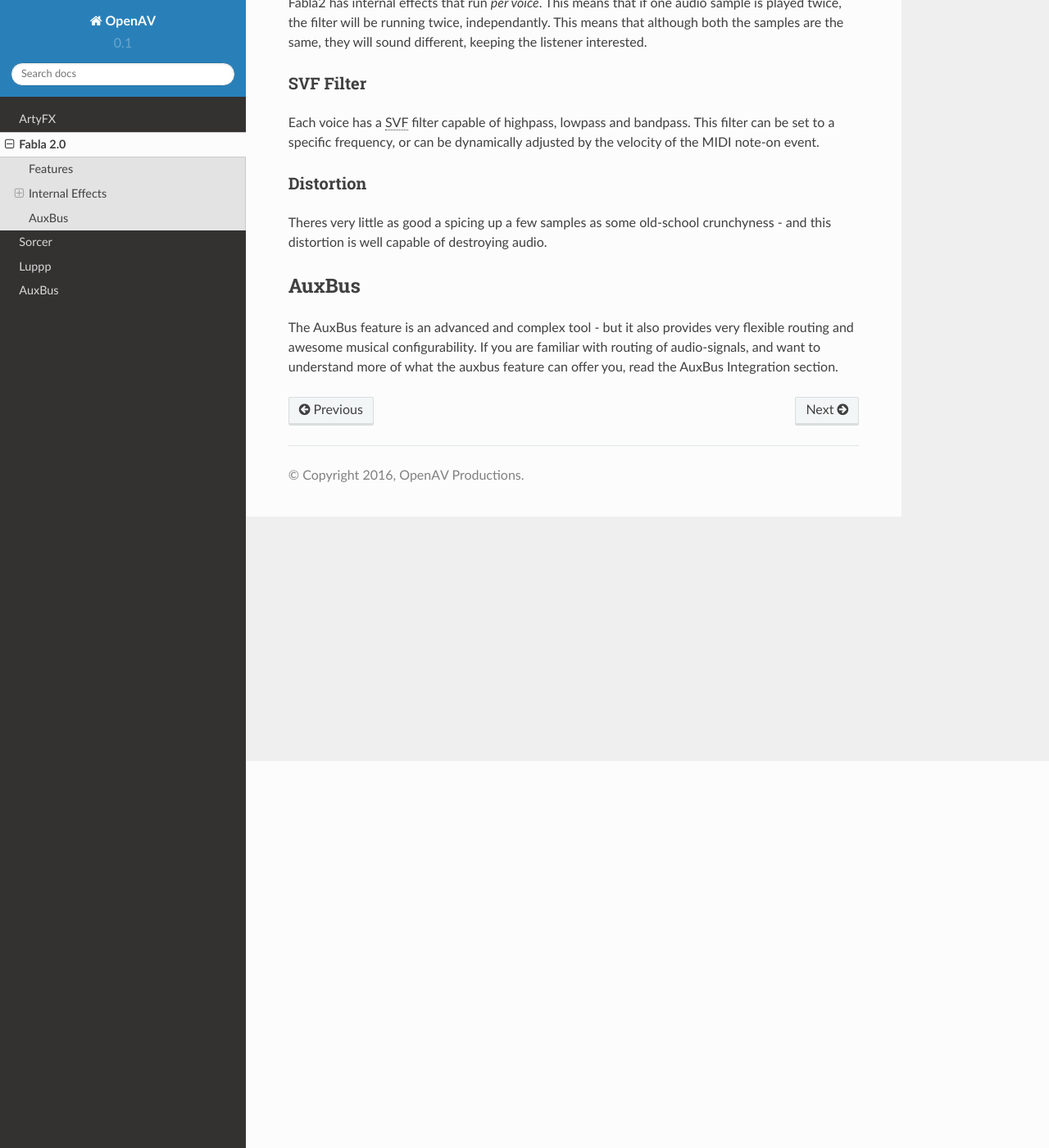
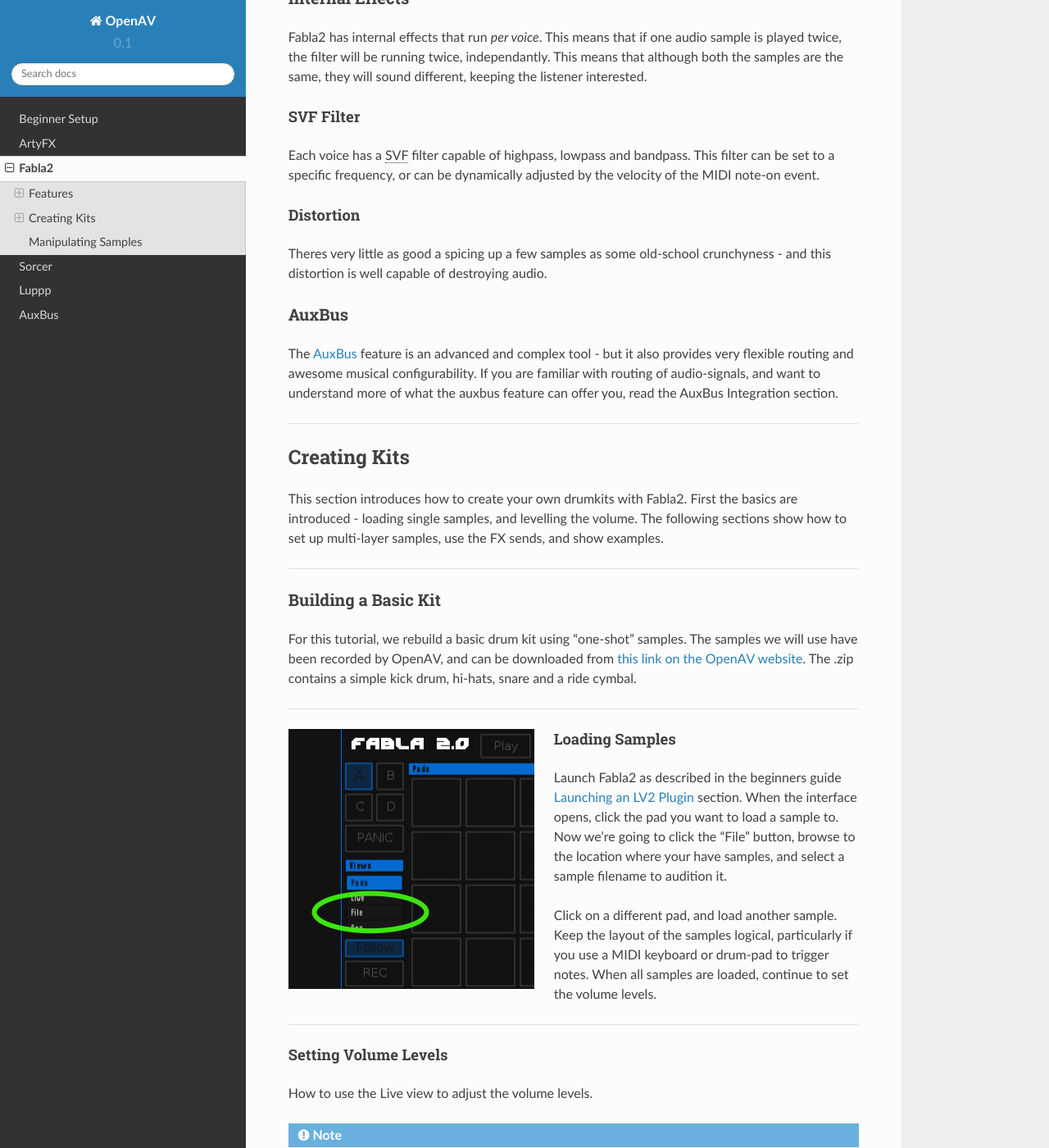
Before and after one commit to openAVproductions/openAV-manual, a Sphinx documentation site: the page built from source/fabla2.rst, in a window 1280 px wide and 1400 px high, scrolled down 472 px. Shown: the whole window at 82% size. Built offline with Sphinx 7.4.7 and the Read the Docs theme 2.0.0, drawn with Linux system fonts in a browser that asks for light colours; some of the changed text lies outside the part shown.

Commit message:
Fabla2 updated, added beginner page

```diff
--- a/source/auxbus.rst
+++ b/source/auxbus.rst
@@ -1,3 +1,5 @@
+.. _auxbus:
+
 ########
 AuxBus
 ########
@@ -36,7 +38,8 @@
 based on the amplitude of the key signal. This is called side-chain
 eveloping.
 
-..  note::
+.. note::
+
 	Quite often you'll hear the term "sidechain" and
 	"sidechain-compression" mixed up. Although not strictly the same as
 	using an envelope to change the volume, the audible effect is
--- a/source/fabla2.rst
+++ b/source/fabla2.rst
@@ -1,12 +1,19 @@
-##########
-Fabla 2.0
-##########
 
-Fabla is an open-source LV2 drum sampler plugin instrument. It is ideal for
+.. _fabla2:
+
+#######
+Fabla2
+#######
+
+Fabla2 is a drum sampler :ref:`lv2_plugin` instrument. It is ideal for
 loading up your favorite sampled sounds and bashing away on a MIDI
 controller. Or if it’s crafty beat programming your after that’s cool too!
-The ADSR envelope allows the shaping of hi-hats and kicks while the
-compressor beefs up the sound for those thumping kicks!
+
+The next section introduce the features that Fabla2 has, how to record your
+own drum sounds, create professional-sounding multi-layered kits,
+and use advanced features like :ref:`auxbus`.
+
+.. _fabla2_features:
 
 Features
 ==========
@@ -16,28 +23,92 @@
 banks, an ADSR and volume control per sample.
 
 Internal Effects
-================
+----------------
 Fabla2 has internal effects that run *per voice*. This means that if one
 audio sample is played twice, the filter will be running twice,
 independantly. This means that although both the samples are the same,
 they will sound different, keeping the listener interested.
 
 SVF Filter
-----------
+~~~~~~~~~~
 Each voice has a :abbr:`SVF (State Variable Filter)` filter capable of
 highpass, lowpass and bandpass.  This filter can be set to a specific
 frequency, or can be dynamically adjusted by the velocity of the MIDI
 note-on event.
 
 Distortion
-----------
+~~~~~~~~~~
 Theres very little as good a spicing up a few samples as some old-school
 crunchyness - and this distortion is well capable of destroying audio.
 
-
 AuxBus
-=======
-The AuxBus feature is an advanced and complex tool - but it also provides
+------
+The :ref:`auxbus` feature is an advanced and complex tool - but it also provides
 very flexible routing and awesome musical configurability. If you are
 familiar with routing of audio-signals, and want to understand more of what
 the auxbus feature can offer you, read the AuxBus Integration section.
+
+____
+
+.. _fabla2_creating_kits:
+
+Creating Kits
+=============
+This section introduces how to create your own drumkits with Fabla2. First
+the basics are introduced - loading single samples, and levelling the
+volume. The following sections show how to set up multi-layer samples,
+use the FX sends, and show examples.
+
+____
+
+Building a Basic Kit
+--------------------
+For this tutorial, we rebuild a basic drum kit using "one-shot" samples.
+The samples we will use have been recorded by OpenAV, and can be
+downloaded from `this link on the OpenAV website
+<http://openavproductions.com/downloads/savageDrums.zip>`_. The .zip
+contains a simple kick drum, hi-hats, snare and a ride cymbal.
+
+____
+
+.. image:: img/fabla2/fabla2_load_sample.png
+   :align: left
+
+Loading Samples
+~~~~~~~~~~~~~~~
+Launch Fabla2 as described in the beginners guide :ref:`launching_a_plugin`
+section. When the interface opens, click the pad you want to load a sample
+to. Now we're going to click the "File" button, browse to the location
+where your have samples, and select a sample filename to audition it.
+
+Click on a different pad, and load another sample. Keep the layout of the
+samples logical, particularly if you use a MIDI keyboard or drum-pad to
+trigger notes. When all samples are loaded, continue to set the volume
+levels.
+
+____
+
+Setting Volume Levels
+~~~~~~~~~~~~~~~~~~~~~
+How to use the Live view to adjust the volume levels.
+
+.. note::
+
+  The audio can be amplified as well as attenuated - if all controls are
+  turned up, the audio will become very loud and distroted!
+
+
+Multi-layered Kits
+------------------
+How to multi-layer, different sample types (none, round robin, and
+velocity-layers),
+
+
+Manipulating Samples
+====================
+How can F2 manipulate audio that's recorded?
+* Filters
+* Other FX
+* AuxBus FX sends
+* Velocity -> Volume mapping?
+* Other mappings?
--- a/source/index.rst
+++ b/source/index.rst
@@ -18,6 +18,7 @@
 .. toctree::
    :maxdepth: 4
 
+   beginner
    artyfx
    fabla2
    sorcer
```
Also changed, not shown: source/artyfx.rst (+11 -2 lines), source/beginner.rst (added, +86 -0 lines), source/template.rst (deleted, +0 -15 lines), source/img/fabla2/fabla2_file.png (added), source/img/fabla2/fabla2_load_sample.png (added).
